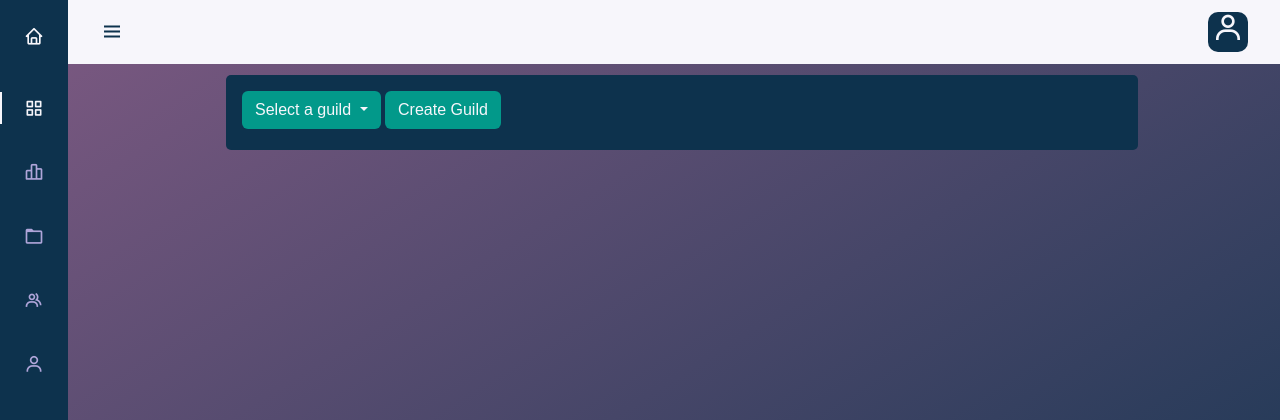
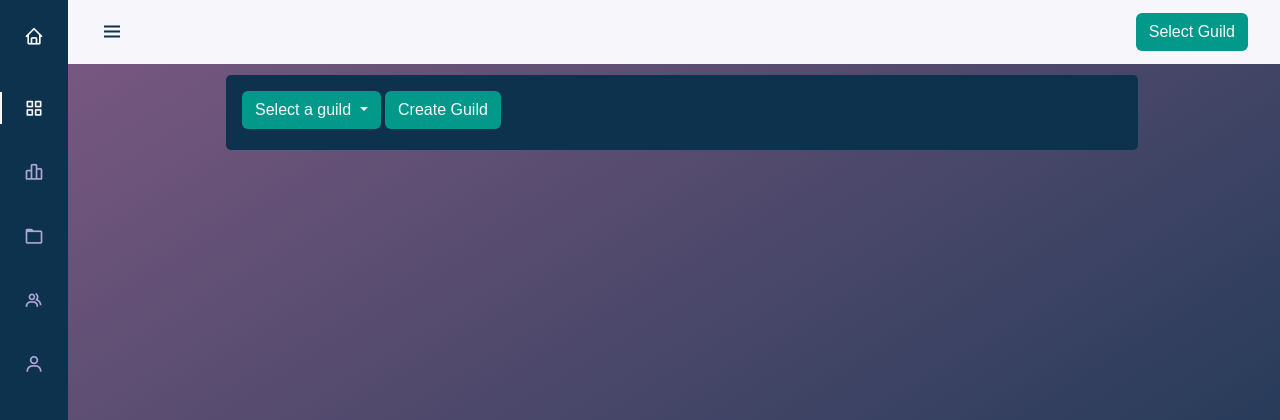
Before and after one commit to soridev/gw2-raid-performance-tracker, a Django app: page /elite-ui/guilds/ in a window 1280 px wide. Shown: the top 420 px of the page. Run offline with Django 3.2, Linux system fonts and the light colour scheme; style sheets or scripts are compiled from the project's sources.

Commit message:
add guild switch button

```diff
--- a/EliteInsider/elite_insider_ui/static/css/elite-insider.css
+++ b/EliteInsider/elite_insider_ui/static/css/elite-insider.css
@@ -54,12 +54,8 @@ a {
 }
 
 .header_img {
-  width: 35px;
-  height: 35px;
   display: flex;
   justify-content: center;
-  background: var(--first-color);
-  border-radius: 25%;
   overflow: hidden;
 }
 
@@ -161,13 +157,6 @@ a {
     height: calc(var(--header-height) + 1rem);
     padding: 0 2rem 0 calc(var(--nav-width) + 2rem);
   }
-  .header_img {
-    width: 40px;
-    height: 40px;
-  }
-  .header_img img {
-    width: 45px;
-  }
   .l-navbar {
     left: 0;
     padding: 1rem 1rem 0 0;
--- a/EliteInsider/elite_insider_ui/static/css/elite-insider.scss
+++ b/EliteInsider/elite_insider_ui/static/css/elite-insider.scss
@@ -37,12 +37,8 @@ a{
     cursor: pointer
 }
 .header_img{
-    width: 35px;
-    height: 35px;
     display: flex;
     justify-content: center;
-    background: var(--first-color);
-    border-radius: 25%;
     overflow: hidden
 }
 .header_img i {
@@ -126,13 +122,6 @@ a{
         height: calc(var(--header-height) + 1rem);
         padding: 0 2rem 0 calc(var(--nav-width) + 2rem)
     }
-    .header_img{
-        width: 40px;
-        height: 40px
-    }
-    .header_img img{
-        width: 45px
-    }
     .l-navbar{
         left: 0;
         padding: 1rem 1rem 0 0
--- a/EliteInsider/elite_insider_ui/static/js/elite-insider.js
+++ b/EliteInsider/elite_insider_ui/static/js/elite-insider.js
@@ -39,6 +39,12 @@ function getSelectedGuild() {
 function guildSelectionClick(data) {
     Cookies.set("ei_selected_guild", data, {expires: 1});
     guildSelectorModal.hide();
+    window.location.reload();
+}
+
+function selectGuildClick() {
+    Cookies.remove('ei_selected_guild')
+    checkGuildCookie();
 }
 
 function openGuildSelectionModal() {
--- a/EliteInsider/elite_insider_ui/templates/elite_insider_ui/skeleton.html
+++ b/EliteInsider/elite_insider_ui/templates/elite_insider_ui/skeleton.html
@@ -18,7 +18,7 @@
     <!-- navbar -->
     <header class="header" id="header">
       <div class="header_toggle"> <i class='bx bx-menu' id="header-toggle"></i> </div>
-      <div class="header_img"><a href="#"><i class="bx bx-user nav_icon"></i></a></div>
+      <div class="header_img"><button class="btn ei-button-primary" onclick="selectGuildClick()">Select Guild</button></div>
     </header>
     <div class="l-navbar" id="nav-bar">
         <nav class="nav">
```
Also changed, not shown: 1 other file.
